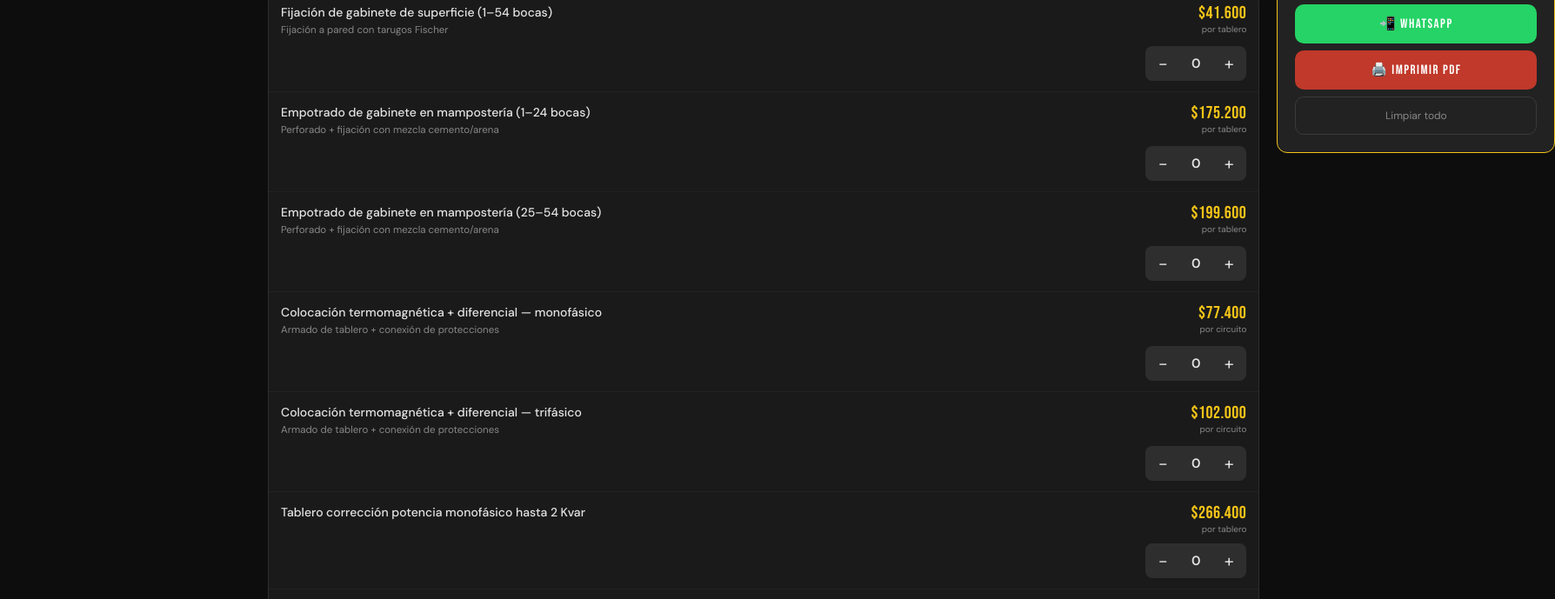
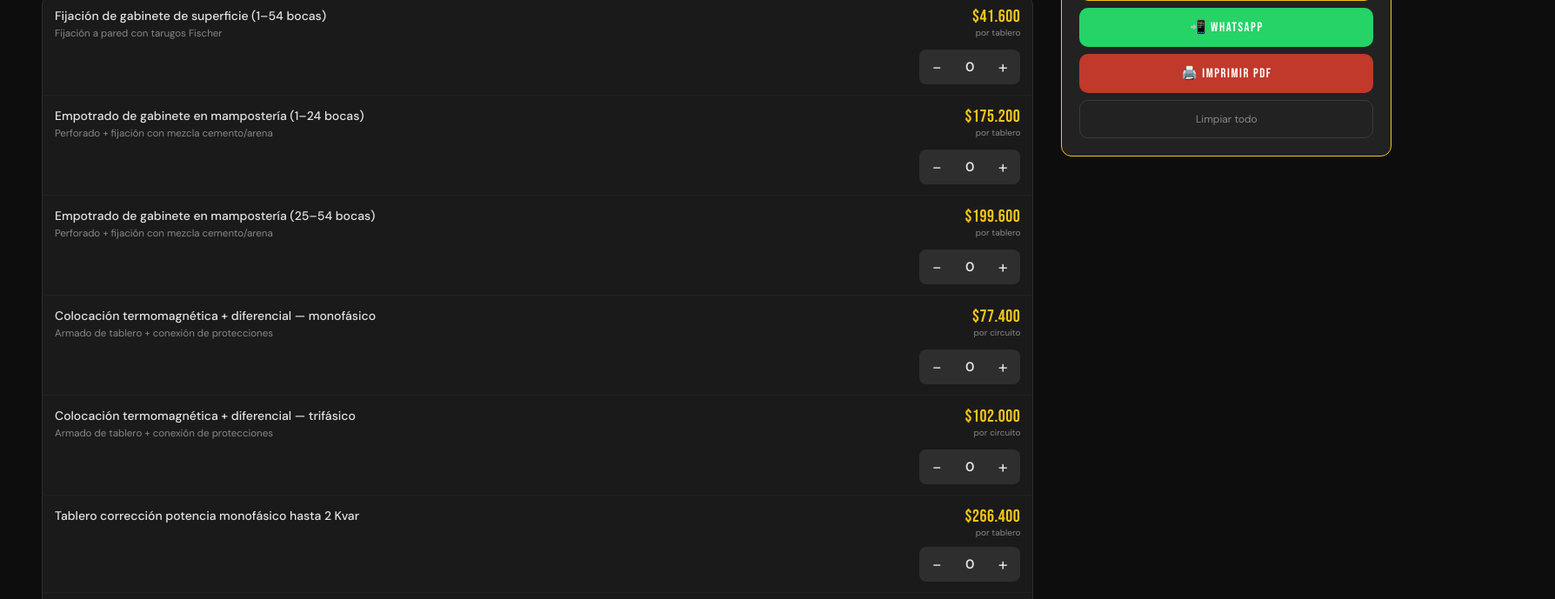
Before and after one commit to matt684/PresupuestadorElectricistas, a plain HTML site: page index.html in a window 1536 px wide. Shown: the part 360-1049 px from the top of the page at 87% size, 1788 px wide, since content can reach past the window. Drawn offline with Linux system fonts and the light colour scheme.

Commit message:
Adjust layout and responsive styles in index.html

```diff
--- a/index.html
+++ b/index.html
@@ -103,7 +103,7 @@
      LAYOUT PRINCIPAL
   ════════════════════════════════════════ */
   .page {
-    max-width: 960px;
+    max-width: 100%;
     margin: 0 auto;
     padding: 16px 12px 8px;
   }
@@ -562,7 +562,6 @@
     .drawer-overlay { display: none !important; }
 
     .drawer {
-      /* En desktop es un panel estático, no drawer */
       position: static;
       transform: none !important;
       border-radius: var(--radio);
@@ -576,23 +575,21 @@
     .drawer-close  { display: none; }
 
     .page {
-      padding: 20px 20px 32px;
+      padding: 20px 24px 32px;
     }
 
     .desktop-grid {
       display: grid;
-      grid-template-columns: 1fr 320px;
+      grid-template-columns: 1fr 300px;
       gap: 20px;
       align-items: start;
     }
 
-    .desktop-main {}
     .desktop-side {
       position: sticky;
       top: calc(var(--header-h) + 16px);
     }
 
-    /* En desktop los botones van en columna */
     .drawer-acciones {
       grid-template-columns: 1fr;
     }
@@ -600,6 +597,22 @@
     .btn-limpiar { grid-column: 1; }
 
     .header-text h1 { font-size: 26px; }
+  }
+
+  @media (min-width: 1100px) {
+    .desktop-grid {
+      grid-template-columns: 1fr 340px;
+      gap: 28px;
+    }
+    .page { padding: 24px 32px 40px; }
+  }
+
+  @media (min-width: 1400px) {
+    .desktop-grid {
+      grid-template-columns: 1fr 380px;
+      gap: 32px;
+    }
+    .page { padding: 24px 48px 40px; }
   }
 
   /* ════════════════════════════════════════
```
